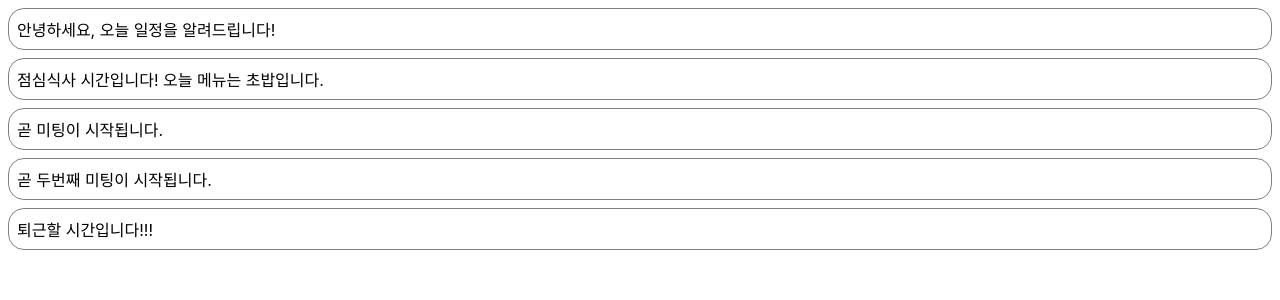
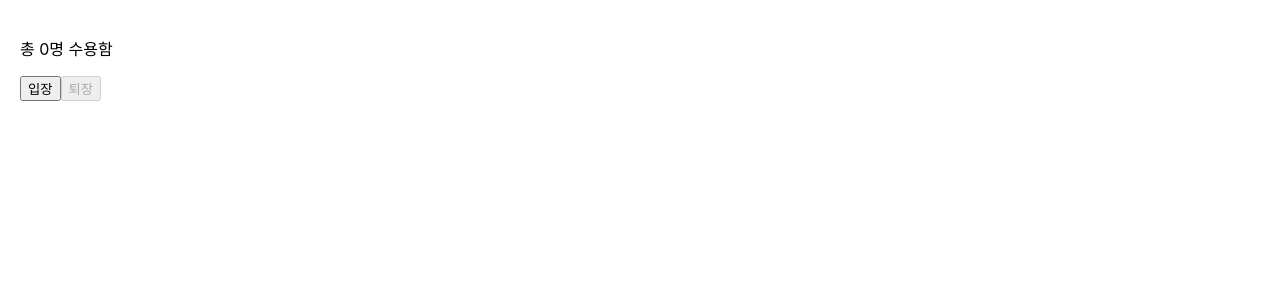
Before and after one commit to sh0114/Practice_React, a React (Create React App) app in the folder my-app/: page / in a window 1280 px wide. Shown: the top 300 px of the page. Built offline with nearby package versions, Linux system fonts and the light colour scheme.

Commit message:
처음만난 리액트 7강, hook의 개념과 사용 실습!

```diff
--- /dev/null
+++ b/my-app/src/chapter_07/Accommodate.jsx
@@ -0,0 +1,38 @@
+import React, {useState, useEffect} from 'react';
+import useCounter from './useCounter';
+
+const MAX_CAPACITY = 5;
+
+function Accomodate(props){
+    const [isFull, setIsFull] = useState(false);
+    const [isCountZero , setIsCountZero] = useState(true);
+    const [count, increaseCount, decreaseCount] = useCounter(0);
+
+    useEffect( () => {
+        console.log("===구분선===");
+        console.log("useEffect() is called");
+        console.log(`isFull : ${isFull}`);
+        console.log(`isCountZero : ${isCountZero}`);
+    }); // 업데이트 시마다 실행
+
+    useEffect( () => {
+        setIsFull(count >=MAX_CAPACITY);
+        console.log(`isfull > Current count value: ${count}`);
+    }, [count]); // count 변화시마다 실행
+
+    useEffect(()=>{
+        setIsCountZero(count);
+        console.log(`iszero > Current count value: ${count}`);
+    }, [count]);
+
+    return(
+        <div style={{padding : 20}}>
+            <p>{`총 ${count}명 수용함`}</p>
+            <button onClick={increaseCount} disabled={isFull}> 입장</button>
+            <button onClick={decreaseCount} disabled={!isCountZero}> 퇴장</button>
+            {isFull && <p style={{color: 'red'}}>정원이 가득 참</p>}
+        </div>
+    );
+}
+
+export default Accomodate;
--- /dev/null
+++ b/my-app/src/chapter_07/useCounter.jsx
@@ -0,0 +1,13 @@
+import React, {useState, useEffect} from 'react';
+
+function useCounter(initialValue) {
+    // react hook 만듦 , 어떤 함수 컴포넌트에서든지 count hook 사용가능
+    const [count, setCount] = useState(initialValue);
+
+    const increaseCount = () => setCount((count)=> count+1);
+    const decreaseCount = () => setCount((count) => Math.max(count-1, 0));
+
+    return [count, increaseCount, decreaseCount];
+}
+
+export default useCounter;
--- a/my-app/src/index.js
+++ b/my-app/src/index.js
@@ -8,12 +8,13 @@
 import Clock from './chapter_04/Clock';
 import CommentList from './chapter_05/commentList'
 import NotificationList from './chapter_06/NotificationList';
+import Accomodate from './chapter_07/Accommodate';
 
 const root = ReactDOM.createRoot(document.getElementById('root'));
 
 root.render(
   <React.StrictMode>
-   <NotificationList />
+   <Accomodate />
   </React.StrictMode>,
   document.getElementById('root')
 );
```
